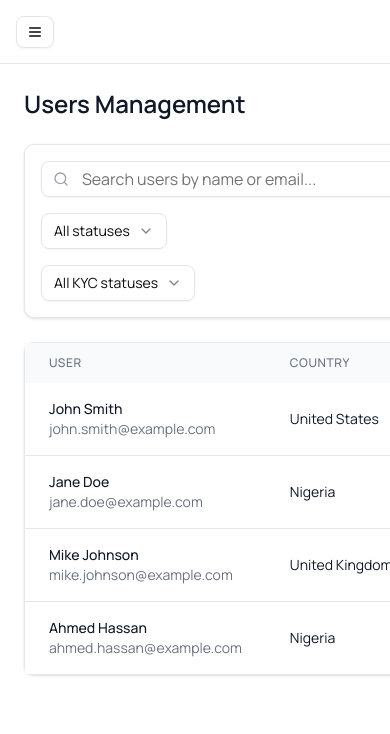
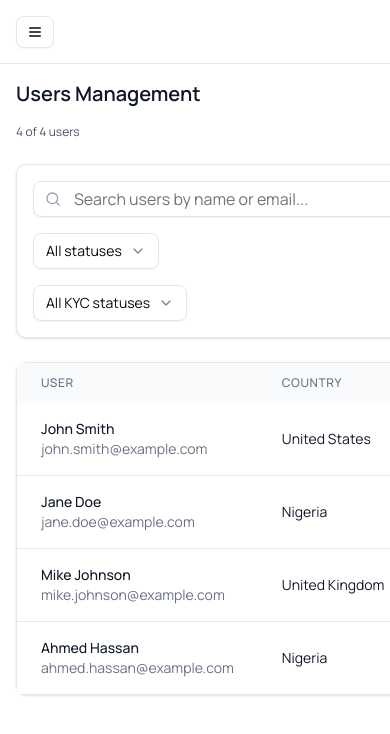
Before and after one commit to MilanCodesWebsites/finstack, a Next.js app: page /admin/users in a window 390 px wide. Shown: the top 734 px of the page. Built offline with nearby package versions, Linux system fonts and the light colour scheme.

Commit message:
Add files via upload

```diff
--- a/app/admin/kyc/page.tsx
+++ b/app/admin/kyc/page.tsx
@@ -63,9 +63,9 @@ export default function KYCPage() {
 
   return (
     <div className="space-y-6">
-      <div className="flex items-center justify-between">
-        <h1 className="text-2xl font-semibold text-gray-900">KYC Requests</h1>
-        <div className="text-sm text-gray-600">
+      <div className="flex flex-col sm:flex-row sm:items-center justify-between gap-4">
+        <h1 className="text-xl md:text-2xl font-semibold text-gray-900">KYC Requests</h1>
+        <div className="text-xs md:text-sm text-gray-600">
           {requests.length} pending request{requests.length !== 1 ? 's' : ''}
         </div>
       </div>
--- a/app/admin/layout.tsx
+++ b/app/admin/layout.tsx
@@ -12,7 +12,7 @@ export default function AdminLayout({
         <AdminSidebar />
         <div className="flex-1 lg:ml-64">
           <AdminHeader />
-          <main className="p-6">
+          <main className="p-4 md:p-6">
             {children}
           </main>
         </div>
--- a/app/admin/page.tsx
+++ b/app/admin/page.tsx
@@ -46,7 +46,7 @@ export default function AdminDashboard() {
   if (loading) {
     return (
       <div className="space-y-6">
-        <h1 className="text-2xl font-semibold text-gray-900">Dashboard Overview</h1>
+        <h1 className="text-xl md:text-2xl font-semibold text-gray-900">Dashboard Overview</h1>
         <div className="animate-pulse">
           <div className="grid grid-cols-1 md:grid-cols-2 lg:grid-cols-5 gap-6">
             {[...Array(5)].map((_, i) => (
@@ -60,7 +60,7 @@ export default function AdminDashboard() {
 
   return (
     <div className="space-y-6">
-      <h1 className="text-2xl font-semibold text-gray-900">Dashboard Overview</h1>
+      <h1 className="text-xl md:text-2xl font-semibold text-gray-900">Dashboard Overview</h1>
       {data && (
         <>
           <StatsCards data={data} />
--- a/app/admin/settings/page.tsx
+++ b/app/admin/settings/page.tsx
@@ -60,7 +60,7 @@ export default function SettingsPage() {
   if (loading) {
     return (
       <div className="space-y-6">
-        <h1 className="text-2xl font-semibold text-gray-900">Settings</h1>
+        <h1 className="text-xl md:text-2xl font-semibold text-gray-900">Settings</h1>
         <div className="animate-pulse bg-gray-200 h-64 rounded-lg"></div>
       </div>
     );
@@ -68,7 +68,7 @@ export default function SettingsPage() {
 
   return (
     <div className="space-y-6">
-      <h1 className="text-2xl font-semibold text-gray-900">Settings</h1>
+      <h1 className="text-xl md:text-2xl font-semibold text-gray-900">Settings</h1>
 
       <div className="max-w-2xl">
         {settings && (
--- a/app/admin/transactions/page.tsx
+++ b/app/admin/transactions/page.tsx
@@ -105,7 +105,7 @@ export default function TransactionsPage() {
   if (loading) {
     return (
       <div className="space-y-6">
-        <h1 className="text-2xl font-semibold text-gray-900">Transactions</h1>
+        <h1 className="text-xl md:text-2xl font-semibold text-gray-900">Transactions</h1>
         <div className="animate-pulse bg-gray-200 h-64 rounded-lg"></div>
       </div>
     );
@@ -113,9 +113,9 @@ export default function TransactionsPage() {
 
   return (
     <div className="space-y-6">
-      <div className="flex items-center justify-between">
-        <h1 className="text-2xl font-semibold text-gray-900">Transactions</h1>
-        <div className="text-sm text-gray-600">
+      <div className="flex flex-col sm:flex-row sm:items-center justify-between gap-4">
+        <h1 className="text-xl md:text-2xl font-semibold text-gray-900">Transactions</h1>
+        <div className="text-xs md:text-sm text-gray-600">
           {filteredTransactions.length} of {transactions.length} transactions
         </div>
       </div>
--- a/app/admin/users/page.tsx
+++ b/app/admin/users/page.tsx
@@ -97,7 +97,7 @@ export default function UsersPage() {
   if (loading) {
     return (
       <div className="space-y-6">
-        <h1 className="text-2xl font-semibold text-gray-900">Users Management</h1>
+        <h1 className="text-xl md:text-2xl font-semibold text-gray-900">Users Management</h1>
         <div className="animate-pulse bg-gray-200 h-64 rounded-lg"></div>
       </div>
     );
@@ -105,9 +105,9 @@ export default function UsersPage() {
 
   return (
     <div className="space-y-6">
-      <div className="flex items-center justify-between">
-        <h1 className="text-2xl font-semibold text-gray-900">Users Management</h1>
-        <div className="text-sm text-gray-600">
+      <div className="flex flex-col sm:flex-row sm:items-center justify-between gap-4">
+        <h1 className="text-xl md:text-2xl font-semibold text-gray-900">Users Management</h1>
+        <div className="text-xs md:text-sm text-gray-600">
           {filteredUsers.length} of {users.length} users
         </div>
       </div>
```
